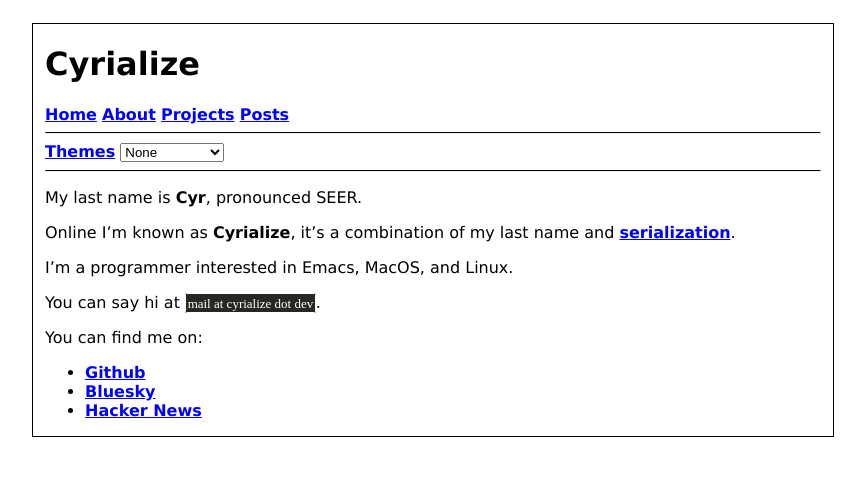
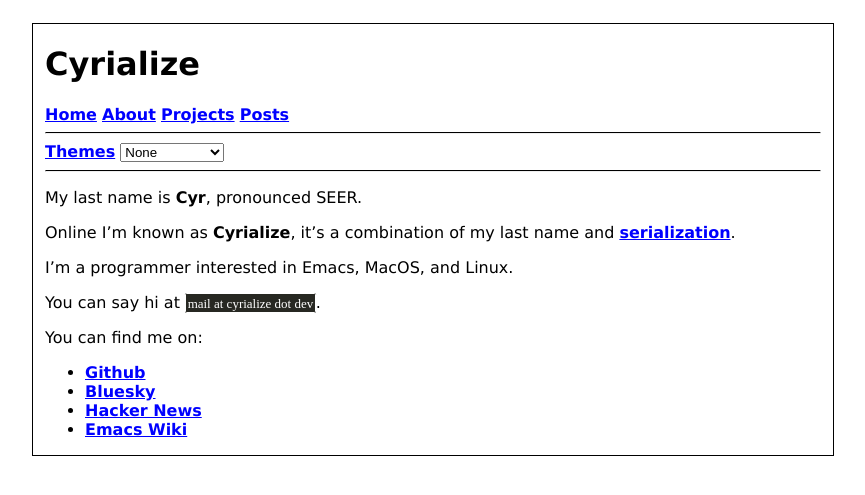
Before and after one commit to cyrialize/cyrialize-website, a Jekyll site: the page built from about.md, in a window 1280 px wide. Shown: the top 495 px of the page, without its empty margins (207-1072 px from the left). Built offline with Jekyll 4.4.1, drawn with Linux system fonts in a browser that asks for light colours; some web fonts are replaced.

Commit message:
Linked to emacs wiki

```diff
--- a/about.md
+++ b/about.md
@@ -15,3 +15,4 @@ You can find me on:
 - [Github](https://github.com/cyrialize)
 - [Bluesky](https://bsky.app/profile/cyrialize.dev)
 - [Hacker News](https://news.ycombinator.com/user?id=cyrialize)
+- [Emacs Wiki](https://www.emacswiki.org/emacs/Cyrialize)
--- a/readme.org
+++ b/readme.org
@@ -21,3 +21,4 @@ You can say hi at ~mail at cyrialize dot dev~.
 You can find me on:
 - [[https://bsky.app/profile/cyrialize.dev][Bluesky]]
 - [[https://news.ycombinator.com/user?id=cyrialize][Hacker News]]
+- [[https://www.emacswiki.org/emacs/Cyrialize][Emacs Wiki]]
```
